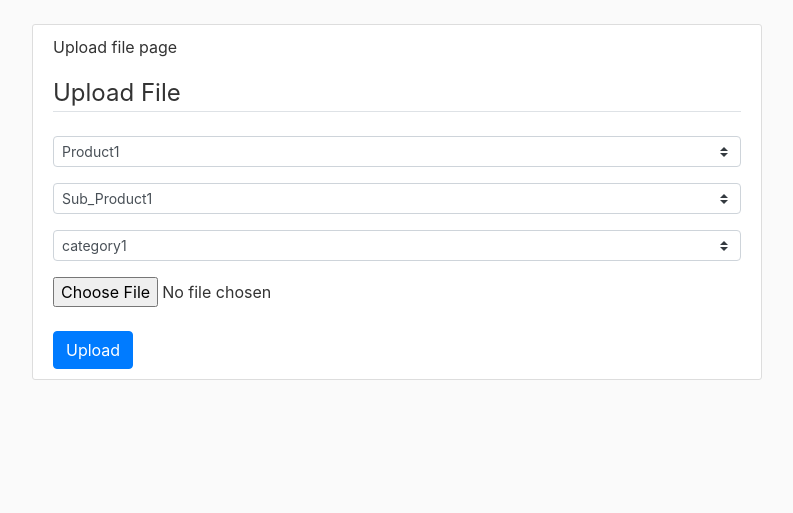
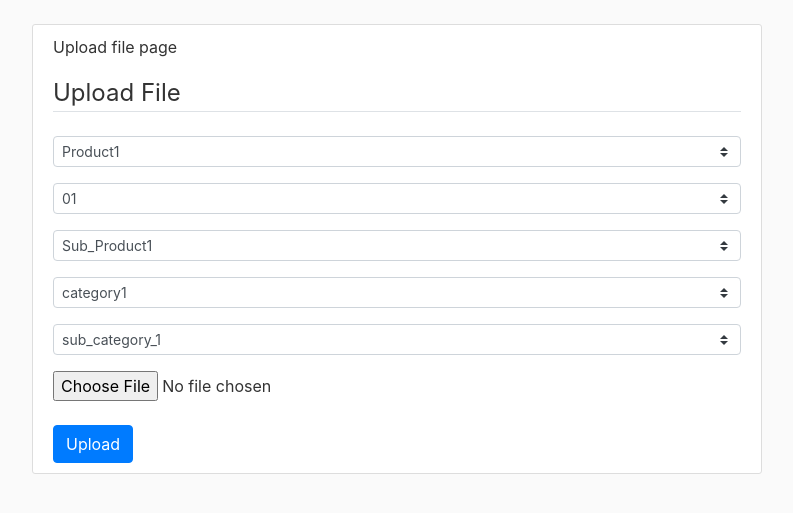
Before and after one commit to lyfofvipin/File-Server, a Flask app: page /upload in a window 1280 px wide. Shown: the part 56-569 px from the top of the page, without its empty margins (53-846 px from the left). Run offline with Flask 2, Linux system fonts and the light colour scheme; a user stored in the database is signed in; tables that the repository leaves empty hold one stand-in row (values such as "Sample post"); parts of the project's set-up code (start-up, migrations or seed data) failed here and were passed over; some libraries are stand-ins or nearby versions.

Commit message:
- Updated the JS Function   - Updated the logic to find the file path   - Added extra JS Function to truncate values

```diff
--- a/src/routs.py
+++ b/src/routs.py
@@ -94,21 +94,22 @@ def file_and_folders(next_url):
         return render_template("folders.html", folder_content=folder_content, next_url=next_url, join=os.path.join)
     else:
         folder_path, file_path = "/".join(path.split("/")[:-1]), path.split('/')[-1]
-        return send_from_directory(folder_path, file_path, as_attachment=True)
+        return send_from_directory(folder_path, file_path)
 
 @app.route("/upload", methods=["GET", "POST"])
 @login_required
 def upload_file():
     if current_user.role:
         if request.method == "POST":
-            product, sub_category, version, category, sub_prod = request.form['product'], request.form['sub_category'], request.form['version'], request.form['category'], request.form['sub_prod']
+            product, sub_category, version, category, sub_prod = request.form.get('product'), request.form.get('sub_category'), request.form.get('version'), request.form.get('category'), request.form.get('sub_prod')
             file_name = request.files['file_to_upload'].filename
             if not file_name:
                 flash(f'Select a File to Upload.', 'danger')
                 return redirect(url_for('upload_file'))
             if file_validater(file_name):
                 file_path = os.path.join(result_base_dir_path, get_value(product) , get_value(version), get_value(sub_prod), get_value(category), get_value(sub_category), file_name)
-                if os.path.exists(os.path.join(result_base_dir_path, get_value(product) , get_value(version), get_value(sub_prod), get_value(category), get_value(sub_category))):
+                print(file_path.replace(file_name, ""))
+                if os.path.exists(file_path.replace(file_name, "")):
                     if os.path.exists(file_path):
                         flash(f'This file is allready on the server.', 'danger')
                     else:
--- a/src/static/upload.js
+++ b/src/static/upload.js
@@ -55,11 +55,18 @@ function remove_all_objects(id_name){
     return true
 }
 
-function update_values_on_select(){
+function update_values_on_select( call_product='', call_sub_product='', call_category='', call_sub_category='' ){
     var product = document.getElementById('product').value
     var sub_prod = document.getElementById('sub_prod')
     var category = document.getElementById('category')
-    if ( Object.keys(config_dir[product]).length >= 1 && ! ( "" in config_dir[product] )){
+    var sub_category = document.getElementById('sub_category')
+
+    if ( call_product ){
+        if ( Object.keys(config_dir[product]).length == 1 && "" in config_dir[product] ){
+            sub_prod.classList.add('display-hidden')
+            display_sub_product()
+        }
+        else if ( Object.keys(config_dir[product]).length >= 1 ){
             sub_prod.classList.remove('display-hidden')
             display_sub_product()
         }
@@ -67,25 +74,58 @@ function update_values_on_select(){
             sub_prod.classList.add('display-hidden')
         }
 
-    if ( (sub_prod.classList.contains("display-hidden") || Object.keys(config_dir[product][sub_prod.value]).length >= 1 ) && ! ( "" in config_dir[product][sub_prod.value] && config_dir[product][sub_prod.value] != undefined )){
+        if ( config_dir[product][sub_prod.value] != undefined && Object.keys(config_dir[product][sub_prod.value]).length == 1 && "" in config_dir[product][sub_prod.value] ){
             category.classList.remove('display-hidden')
-        console.log("Dfg")
+            display_category()
+        }
+        else if ( config_dir[product][sub_prod.value] != undefined && Object.keys(config_dir[product][sub_prod.value]).length >= 1 ){
+            category.classList.remove('display-hidden')
             display_category()
         }
         else{
             category.classList.add('display-hidden')
         }
+    }
+    else if ( call_sub_product ){
+        if ( config_dir[product][sub_prod.value] != undefined && Object.keys(config_dir[product][sub_prod.value]).length == 1 && "" in config_dir[product][sub_prod.value] ){
+            category.classList.remove('display-hidden')
+            display_category()
+        }
+        else if ( config_dir[product][sub_prod.value] != undefined && Object.keys(config_dir[product][sub_prod.value]).length >= 1 ){
+            category.classList.remove('display-hidden')
+            display_category()
+        }
+        else{
+            category.classList.add('display-hidden')
+        }
+    }
+    if ( config_dir[product][sub_prod.value] != undefined && config_dir[product][sub_prod.value][category.value] != undefined && config_dir[product][sub_prod.value][category.value].length >= 1 ){
+        sub_category.classList.remove('display-hidden')
+        display_sub_category()
+    }
+    else{
+        sub_category.classList.add('display-hidden')
+    }
     return true
+}
+
+function clear_values_on_submit(){
+    var sub_prod = document.getElementById('sub_prod')
+    var category = document.getElementById('category')
+    var sub_category = document.getElementById('sub_category')
+
+    if ( sub_prod.classList.contains("display-hidden") ){
+        remove_all_objects("sub_prod")
+    }
+    if ( category.classList.contains("display-hidden") ){
+        remove_all_objects("category")
+    }
+    if ( sub_category.classList.contains("display-hidden") ){
+        remove_all_objects("sub_category")
+    }
+
 }
 
 // Setup Products select element Values in WUI
 insertValue('product', config_dir)
-update_values_on_select()
-
-
-// // Setup Sub_Products select element Values in WUI
-// display_sub_product()
-// // Setup Category select element Values in WUI
-// display_category()
-// // Setup Sub_Category select element Values in WUI
-// display_sub_category()
+update_values_on_select('product_call')
--- a/src/templates/upload.html
+++ b/src/templates/upload.html
@@ -7,27 +7,27 @@
     <p>Upload file page</p>
     <form action="{{ url_for('upload_file') }}" method="POST" enctype="multipart/form-data">
         <legend class="border-bottom mb-4">Upload File</legend>
-        <select class="custom-select custom-select-sm mb-3" onclick="update_values_on_select();" id="product" name="product">
+        <select class="custom-select custom-select-sm mb-3" onclick="update_values_on_select(call_product='call_product', call_sub_product='', call_category='', call_sub_category='');" id="product" name="product">
             {% for product in Products %}
                 <!-- <option name="{{ product }}" value="{{ product }}">{{ product.capitalize() }}</option> -->
             {% endfor %}
         </select>
-        <select class="custom-select custom-select-sm mb-3 display-hidden" id="version" name="version">
+        <select class="custom-select custom-select-sm mb-3" id="version" name="version">
             {% for version in Product_Versions %}
                 <option name="{{ version }}" value="{{ version }}">{{ version }}</option>
             {% endfor %}
         </select>
-        <select class="custom-select custom-select-sm mb-3 display-hidden" id="sub_prod" name="sub_prod">
+        <select class="custom-select custom-select-sm mb-3 display-hidden" onclick="update_values_on_select(call_product='', call_sub_product='call_sub_product', call_category='', call_sub_category='');" id="sub_prod" name="sub_prod">
             {% for sub_prod in Sub_Product_Versions %}
                 <!-- <option name="{{ sub_prod }}" value="{{ sub_prod }}">{{ sub_prod.capitalize() }}</option> -->
             {% endfor %}
         </select>
-        <select class="custom-select custom-select-sm mb-3 display-hidden" id="category" name="category">
+        <select class="custom-select custom-select-sm mb-3 display-hidden" onclick="update_values_on_select(call_product='', call_sub_product='', call_category='call_category', call_sub_category='');" id="category" name="category">
             {% for category in Categories %}
                 <!-- <option name="{{ category }}" value="{{ category }}">{{ category.capitalize() }}</option> -->
             {% endfor %}
         </select>
-        <select class="custom-select custom-select-sm mb-3 display-hidden" id="sub_category" name="sub_category">
+        <select class="custom-select custom-select-sm mb-3 display-hidden" onclick="update_values_on_select(call_product='', call_sub_product='', call_category='', call_sub_category='call_sub_category');" id="sub_category" name="sub_category">
             {% for sub_category in Sub_Categories %}
                 <!-- <option name="{{ sub_category }}" value="{{ sub_category }}">{{ sub_category.capitalize() }}</option> -->
             {% endfor %}
@@ -37,7 +37,7 @@
                 <input type="file" id="file_to_upload" name="file_to_upload">
             </div>
         </div>
-        <button type="submit" class="btn btn-primary">Upload</button>
+        <button type="submit" onclick="clear_values_on_submit();" class="btn btn-primary">Upload</button>
     </form>
 </div>
 <script type="text/javascript" src="{{ url_for('static', filename='upload.js') }}" ></script>
```
Also changed, not shown: src/__init__.py (+8 -4 lines). Lines whose indentation alone changed are shown as unchanged.
